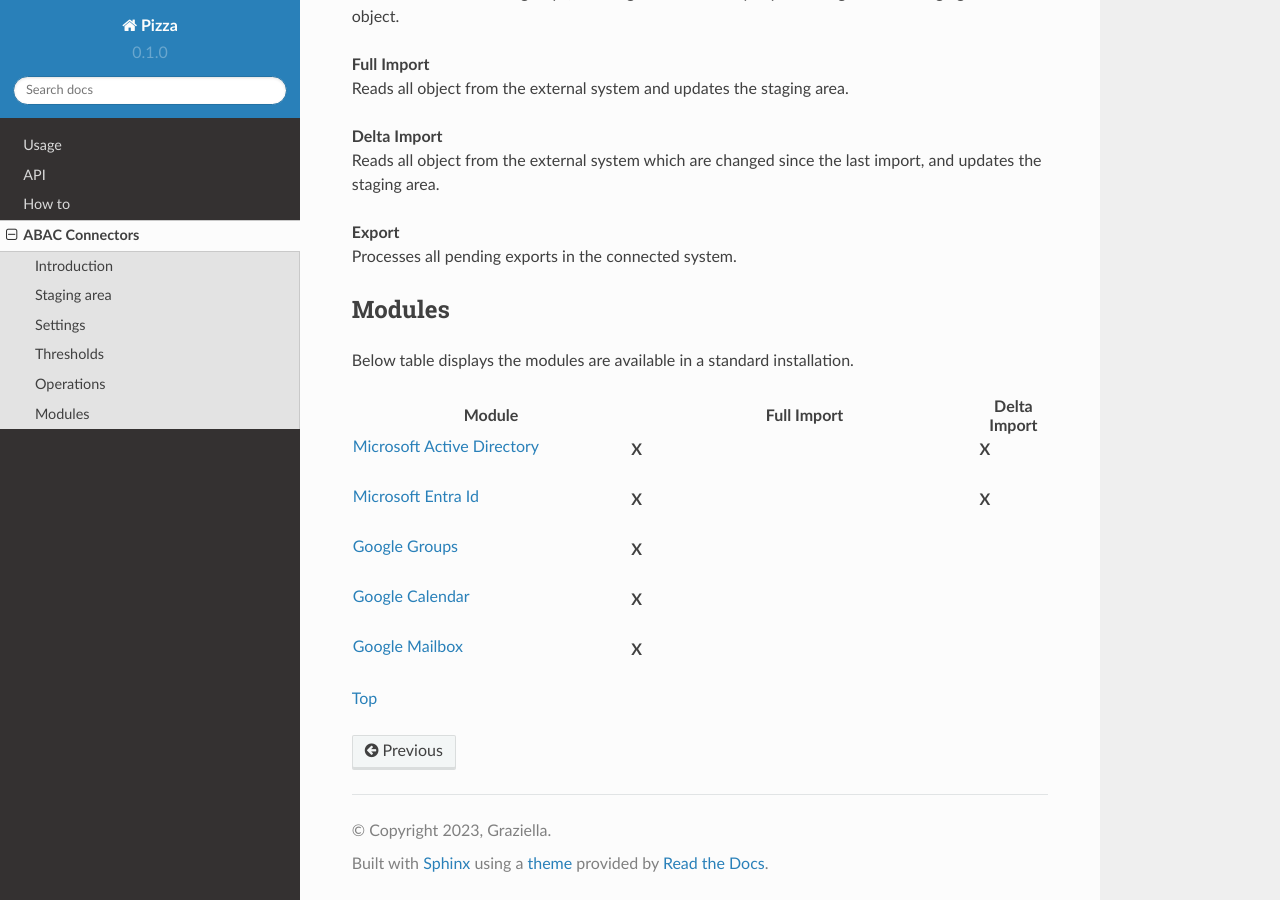
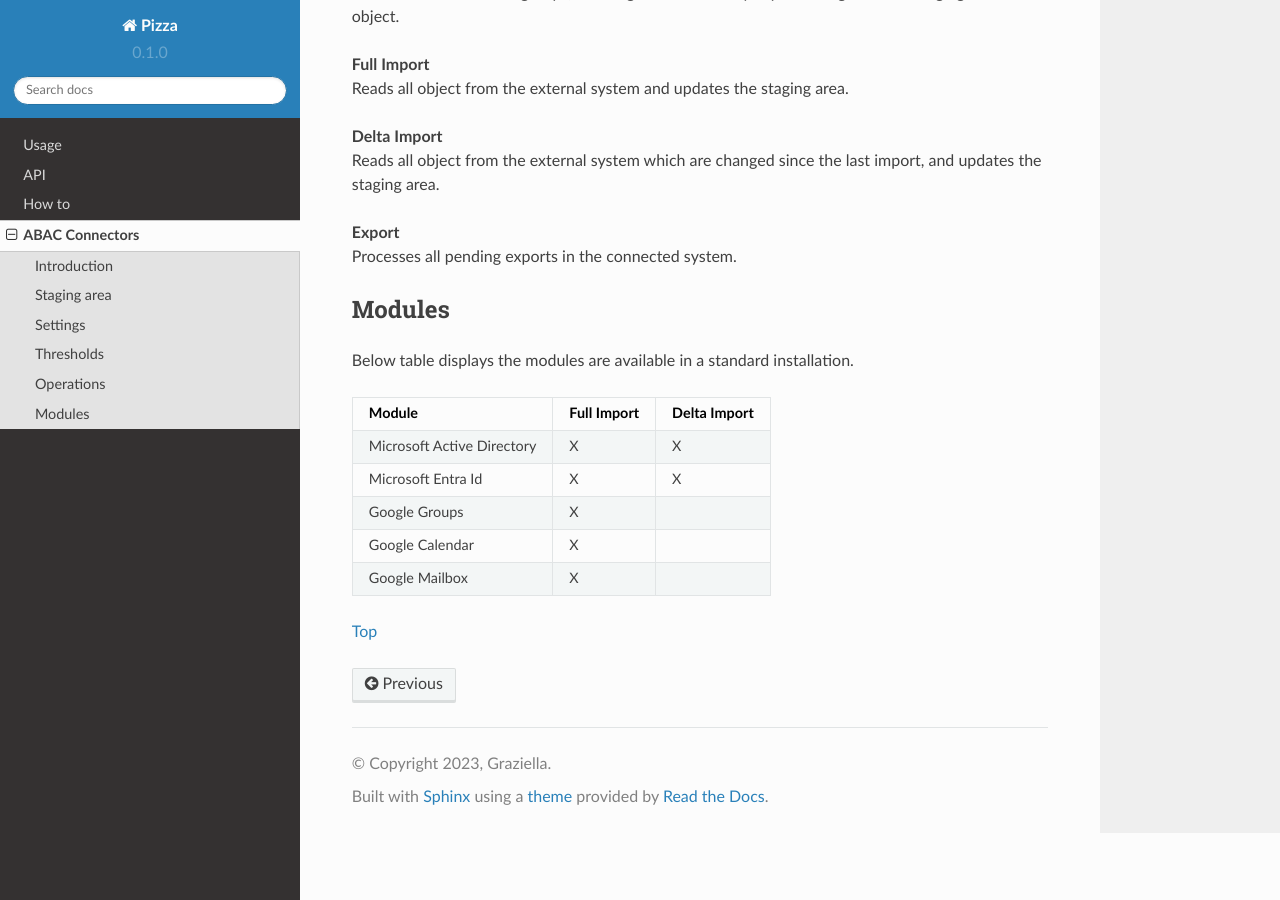
Before and after one commit to Raoulorlando/rtd-tutorial, a Sphinx documentation site: the page built from docs/source/SysPage_AbacConnector.md, in a window 1280 px wide and 900 px high, scrolled down 2238 px. Built offline with Sphinx 7.4.7 and the Read the Docs theme 2.0.0, drawn with Linux system fonts in a browser that asks for light colours.

Commit message:
changed table to pure md

```diff
--- a/docs/source/SysPage_AbacConnector.md
+++ b/docs/source/SysPage_AbacConnector.md
@@ -137,54 +137,13 @@ Processes all pending exports in the connected system.
 Below table displays the modules are available in a standard
 installation.
 
-<table class="table table-bordered">
-<colgroup>
-<col style="width: 40%" />
-<col style="width: 50%" />
-<col style="width: 10%" />
-</colgroup>
-<thead class="thead-light">
-<tr class="header">
-<th>Module</th>
-<th class="text-center">Full Import</th>
-<th class="text-center">Delta Import</th>
-</tr>
-</thead>
-<tbody>
-<tr class="odd">
-<td><a href="javascript:void(0)" class="help-trigger"
-data-helpkey="AbacConnector_ActiveDirectory">Microsoft Active
-Directory</a></td>
-<td><p><strong>X</strong></p></td>
-<td><p><strong>X</strong></p></td>
-</tr>
-<tr class="even">
-<td><a href="javascript:void(0)" class="help-trigger"
-data-helpkey="AbacConnector_MicrosoftEntraId">Microsoft Entra
-Id</a></td>
-<td class="text-center"><p><strong>X</strong></p></td>
-<td class="text-center"><p><strong>X</strong></p></td>
-</tr>
-<tr class="odd">
-<td><a href="javascript:void(0)" class="help-trigger"
-data-helpkey="AbacConnector_GoogleGroup">Google Groups</a></td>
-<td class="text-center"><p><strong>X</strong></p></td>
-<td class="text-center"><p><strong></strong></p></td>
-</tr>
-<tr class="even">
-<td><a href="javascript:void(0)" class="help-trigger"
-data-helpkey="AbacConnector_GoogleCalendar">Google Calendar</a></td>
-<td class="text-center"><p><strong>X</strong></p></td>
-<td class="text-center"><p><strong></strong></p></td>
-</tr>
-<tr class="odd">
-<td><a href="javascript:void(0)" class="help-trigger"
-data-helpkey="AbacConnector_GoogleMailbox">Google Mailbox</a></td>
-<td class="text-center"><p><strong>X</strong></p></td>
-<td class="text-center"><p><strong></strong></p></td>
-</tr>
-</tbody>
-</table>
+| Module                          | Full Import              | Delta Import |
+|---------------------------------|:------------------------:|:------------:|
+| Microsoft Active Directory      | X                        | X            |
+| Microsoft Entra Id              | X                        | X            |
+| Google Groups                   | X                        |              |
+| Google Calendar                 | X                        |              |
+| Google Mailbox                  | X                        |              |
 
 
 
```
